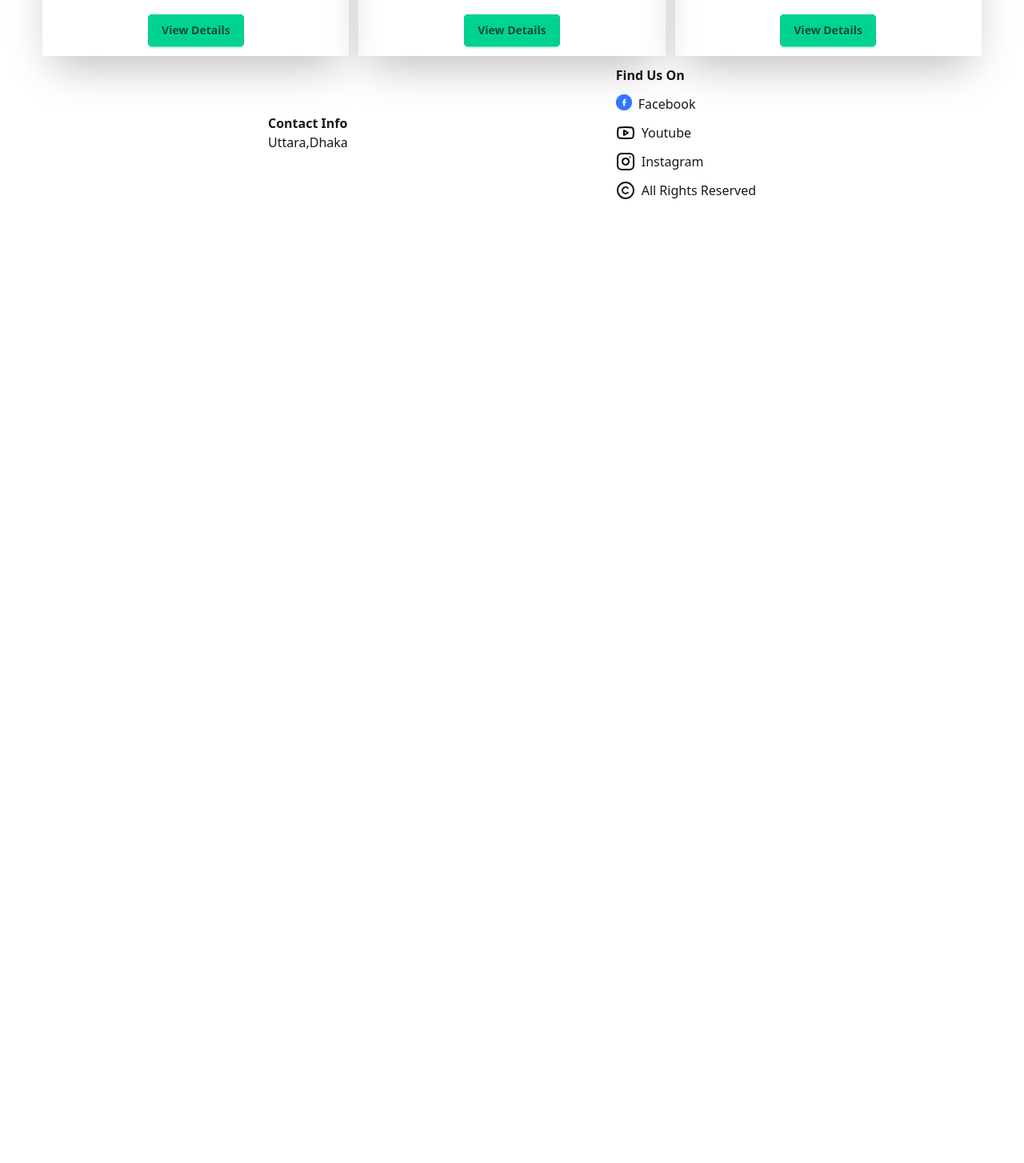
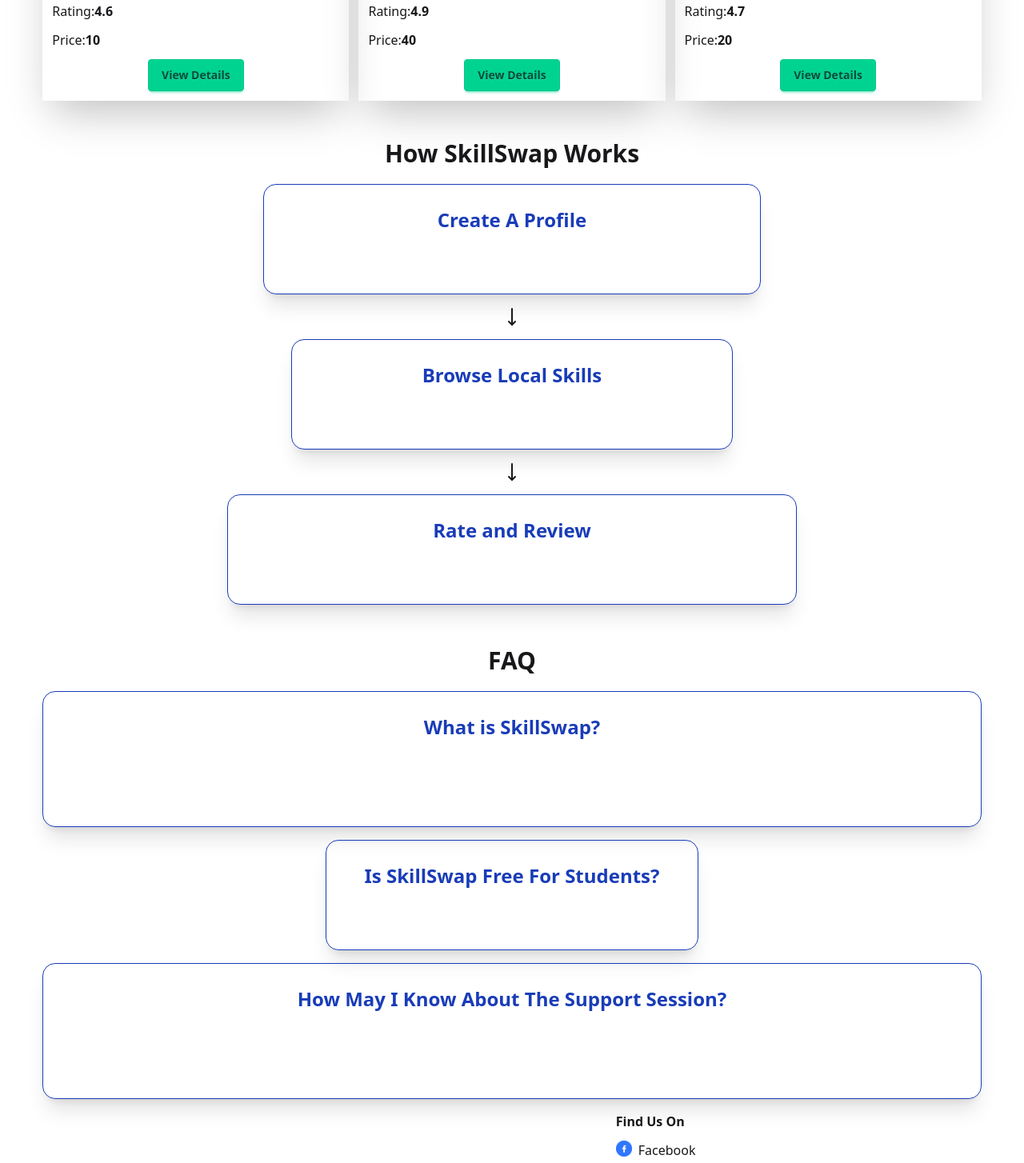
Before and after one commit to Fahim044/skill-swap-ass-9, a React (Vite) app: page / in a window 1280 px wide. Shown: the part 2320-3774 px from the top of the page at 80% size. Before the commit the page ends 2570 px from the top, so only its background shows below. Built offline with nearby package versions, Linux system fonts and the light colour scheme; no server answers.

Commit message:
added how it works and FAQ section

```diff
--- a/src/Auth/ForgetPassword.jsx
+++ b/src/Auth/ForgetPassword.jsx
@@ -1,8 +1,11 @@
 import React, { useContext } from 'react';
 import { toast } from 'react-toastify';
 import { AuthContext } from './AuthProvider';
+import { Link, } from 'react-router';
+
 
 const ForgetPassword = () => {
+
 
     const {resetPass,collectEmail}=useContext(AuthContext);
     // console.log(collectEmail);
@@ -15,22 +18,27 @@ const ForgetPassword = () => {
     .then(()=>{
 
         toast.success("Please Check Your Email to Reset Password");
+        window.open("https://mail.google.com/","_blank");
     }).catch(error=>{
         toast.error(error.message);
     })
         form.reset();
 
+
     }
     return (
+        <>
         <div className='flex flex-col justify-center items-center w-11/12 mx-auto space-y-3'>
             <h2 className='font-bold text-2xl text-center'>Reset Your Password</h2>
             <form onSubmit={handleResetPass}>
             <label className="label">Email</label>
              <br />
     <input name='email' type="email" className="input" placeholder="Email" defaultValue={collectEmail} required />
-        <button  className="btn btn-neutral mt-4 w-full">Reset Password</button>
+       <button type='submit' className="btn btn-neutral mt-4 w-full"> Reset Password</button>
          </form>
         </div>
+
+        </>
     );
 };
 
--- a/src/Auth/Login.jsx
+++ b/src/Auth/Login.jsx
@@ -22,6 +22,25 @@ const Login = () => {
         const form=e.target;
         const email=form.email.value;
         const password=form.password.value;
+         const passwordPattern=/^.{6,}$/;
+        const upperCasePattern=/^(?=.*[A-Z]).*$/;
+        const lowerCasePattern=/^(?=.*[a-z]).*$/;
+        if(!passwordPattern.test(password))
+        {
+            setError("Password length must be at least 6 character ");
+            return;
+        }
+        else if(!upperCasePattern.test(password))
+        {
+            setError("-	Must have an Uppercase letter in the password ");
+            return;
+        }
+        else if(!lowerCasePattern.test(password))
+        {
+            setError("-	Must have a Lowercase letter in the password  ");
+            return;
+        }
+        setError("");
         signIn(email,password)
         .then(result=>{
             const user=result.user;
@@ -38,6 +57,7 @@ const Login = () => {
             const user=result.user;
             console.log(user);
             setUser(user);
+            navigate("/");
         })
         .catch(error=>{
             console.log(error);
--- a/src/Auth/SignUp.jsx
+++ b/src/Auth/SignUp.jsx
@@ -67,6 +67,7 @@ const SignUp = () => {
             const errorMessage=error.message;
             console.log("Error Message:",errorMessage,"Error Code:",errorCode);
             toast.error(errorMessage);
+
         })
     }
 // console.log(auth);
--- /dev/null
+++ b/src/Components/FAQ.jsx
@@ -0,0 +1,26 @@
+import React from 'react';
+
+const FAQ = () => {
+    return (
+        <div className='w-11/12 mx-auto py-4'>
+            <h2 className='text-center font-bold text-3xl my-5'>FAQ</h2>
+            <div className='flex flex-col gap-4  items-center'>
+                <div className='text-blue-800 font-semibold text-2xl border shadow-xl rounded-2xl p-7 text-center max-w-fit space-y-4'>
+            <p>What is SkillSwap?</p>
+            <p className='text-white'>Answer: An interactive platform for individuals to offer, learn, and trade skills within their local area.</p>
+                </div>
+                <div className='text-blue-800 font-semibold text-2xl border shadow-xl rounded-2xl p-7 text-center max-w-fit space-y-4'>
+            <p>Is SkillSwap Free For Students?</p>
+            <p className='text-white'>Answer: Yes,it is free for Students.</p>
+                </div>
+                <div className='text-blue-800 font-semibold text-2xl border shadow-xl rounded-2xl p-7 text-center max-w-fit space-y-4'>
+            <p>How May I Know About The Support Session?</p>
+            <p className='text-white'>Answer: You have to login,or signUp(if you have not an account yet),then Our Team Members will Contact You if you submit a request from our request form.</p>
+                </div>
+
+            </div>
+        </div>
+    );
+};
+
+export default FAQ;
--- a/src/Components/Home.jsx
+++ b/src/Components/Home.jsx
@@ -3,6 +3,8 @@ import { Navigate } from 'react-router';
 import PopularSkills from '../HomeLayout/PopularSkills';
 import Loading from './Loading';
 import TopSkills from '../HomeLayout/TopSkills';
+import HowItWorks from './HowItWorks';
+import FAQ from './FAQ';
 
 const Home = () => {
     return (
@@ -12,10 +14,12 @@ const Home = () => {
             <Suspense fallback={<Loading></Loading>}>
             <PopularSkills></PopularSkills>
             </Suspense>
-            <h1 className='text-center font-bold text-3xl mt-3'>Top Rated Providers</h1>
+            <h1 className='text-center font-bold text-3xl mt-17'>Top Rated Providers</h1>
             <Suspense fallback={<Loading></Loading>}>
                 <TopSkills></TopSkills>
             </Suspense>
+            <HowItWorks></HowItWorks>
+            <FAQ></FAQ>
             <Navigate to="/"></Navigate>
         </div>
     );
--- /dev/null
+++ b/src/Components/HowItWorks.jsx
@@ -0,0 +1,30 @@
+import { MoveDown } from 'lucide-react';
+import React from 'react';
+
+const HowItWorks = () => {
+    return (
+        <div className='w-11/12 mx-auto py-4'>
+            <h2 className='text-center font-bold text-3xl my-5'>How SkillSwap Works</h2>
+            <div className='flex flex-col gap-4  items-center'>
+                <div className='text-blue-800 font-semibold text-2xl border shadow-xl rounded-2xl p-7 text-center max-w-fit space-y-4'>
+            <p>Create A Profile</p>
+        <h3 className='text-white'>Sign Up,Book your Skill What you want to learn</h3>
+
+                </div>
+                <MoveDown />
+                <div className='text-blue-800 font-semibold text-2xl border shadow-xl rounded-2xl p-7 text-center max-w-fit space-y-4'>
+            <p>Browse Local Skills</p>
+            <h3 className='text-white'>Explore Available Skills locally or Globally</h3>
+                </div>
+                <MoveDown />
+                <div className='text-blue-800 font-semibold text-2xl border shadow-xl rounded-2xl p-7 text-center max-w-fit space-y-4'>
+            <p>Rate and Review</p>
+            <h3 className='text-white'>Give Ratings to Inspire Us and Share With Your Friends</h3>
+                </div>
+
+            </div>
+        </div>
+    );
+};
+
+export default HowItWorks;
--- a/src/HomeLayout/TopSkills.jsx
+++ b/src/HomeLayout/TopSkills.jsx
@@ -7,7 +7,7 @@ const TopSkills = () => {
 
     return (
         <div>
-            <div className='w-11/12 mx-auto py-3 grid grid-cols-1 md:grid-cols-2 lg:grid-cols-3 gap-3'>
+            <div className='w-11/12 mx-auto py-3 grid grid-cols-1 md:grid-cols-2 lg:grid-cols-3 gap-3 '>
         {
             topSkills.map(skill=><Skill skill={skill} key={skill.skillId}></Skill>)
         }
```
